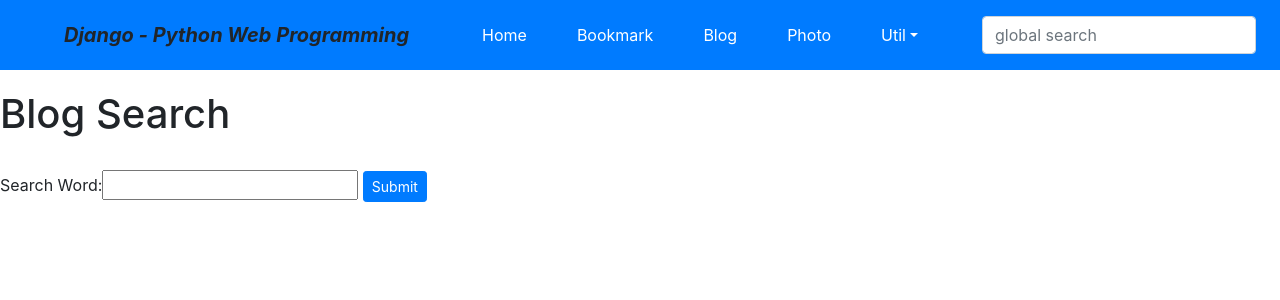
After one commit to eunbiviakwon/bookstudy, a Django app: page /blog/search/ in a window 1280 px wide. The commit adds this page. Shown: the top 300 px of the page. Run offline with Django 3.2, Linux system fonts and the light colour scheme; parts of the project's set-up code (start-up, migrations or seed data) failed here and were passed over; some libraries are stand-ins or nearby versions.

Commit message:
Add search

```diff
--- /dev/null
+++ b/chapter2/ch99/blog/forms.py
@@ -0,0 +1,4 @@
+from django import forms
+
+class PostSearchForm(forms.Form):
+    search_word = forms.CharField(label='Search Word')
--- /dev/null
+++ b/chapter2/ch99/blog/templates/blog/post_search.html
@@ -0,0 +1,26 @@
+{%  extends "base.html" %}
+
+{%  block title %}post_search.html{% endblock %}
+
+{% block content %}
+<h1>Blog Search</h1>
+<br>
+
+<form action="." method="post">{%  csrf_token %}
+    {{ form.as_table }}
+    <imput type="submit" value="Submit" class="btn btn-primary btn-sm">Submit</imput>
+</form>
+
+<br/><br/>
+
+{% if object_list %}
+{% for post in object_list %}
+    <h2><a href="{{ post.get_absolute_url }}">{{ post.title }}</a> </h2>
+    {{ post.modify_date|date:"N d, Y" }}
+    <p>{{ post.description }}</p>
+{% endfor %}
+
+{%  elif search_term %}
+    <b><i>Search Word({{ search_term }}) Not Found !</i></b>
+{% endif %}
+{% endblock %}
--- a/chapter2/ch99/blog/urls.py
+++ b/chapter2/ch99/blog/urls.py
@@ -34,4 +34,7 @@ urlpatterns = [
     # Example: blog/tag/tagname/
     path('tag/<str:tag>/', views.TaggedObjectLV.as_view(), name='tagged_object_list'),
 
+    # Example: /blog/search/
+    path('search/', views.SearchFormView.as_view(), name="search"),
+
 ]
--- a/chapter2/ch99/blog/views.py
+++ b/chapter2/ch99/blog/views.py
@@ -4,6 +4,11 @@ from django.views.generic.dates import DayArchiveView, TodayArchiveView
 from django.conf import settings
 
 from blog.models import Post
+
+from django.views.generic import FormView
+from blog.forms import PostSearchForm
+from django.db.models import Q
+from django.shortcuts import render
 
 
 #--- ListView
@@ -68,3 +73,20 @@ class TaggedObjectLV(ListView):
         context['disqus_url'] = f"{settings.DISQUS_MY_DOMAIN}{self.object.get_absolute_url()}"
         context['disqus_title'] = f"{self.object.slug}"
         return context
+
+
+#--- FormView
+class SearchFormView(FormView):
+    form_class = PostSearchForm
+    template_name = 'blog/post_search.html'
+
+    def form_valid(self, form):
+        searchWord = form.cleaned_data['search_word']
+        post_list = Post.objects.filter(Q(title__icontains=searchWord) | Q(description__icontains=searchWord) | Q(content__icontains=searchWord)).distinct()
+
+        context = {}
+        context['form'] = form
+        context['search_term'] = searchWord
+        context['object_list'] = post_list
+
+        return render(self.request, self.template_name, context)
--- a/chapter2/ch99/templates/base.html
+++ b/chapter2/ch99/templates/base.html
@@ -43,7 +43,7 @@
                     <a class="dropdown-item" href="{% url 'admin:index' %}">Admin</a>
                     <div clas="dropdown-divider"></div>
                     <a class="dropdown-item" href="{% url 'blog:post_archive' %}">Archive</a>
-                    <a class="dropdown-item" href="">Search</a>
+                    <a class="dropdown-item" href="{% url 'blog:search' %}">Search</a>
                 </div>
             </li>
         </ul>
```
